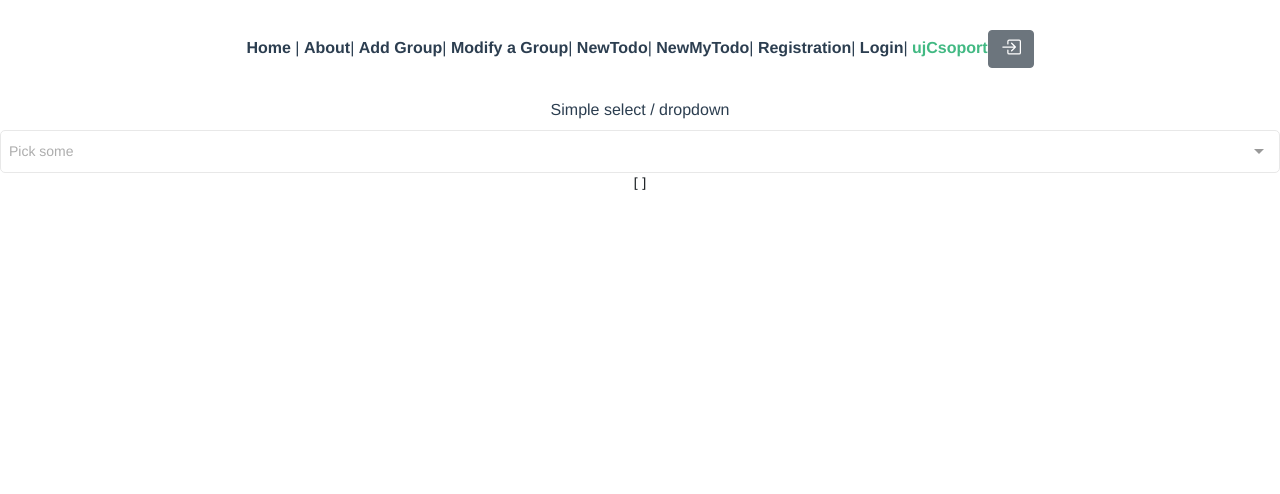
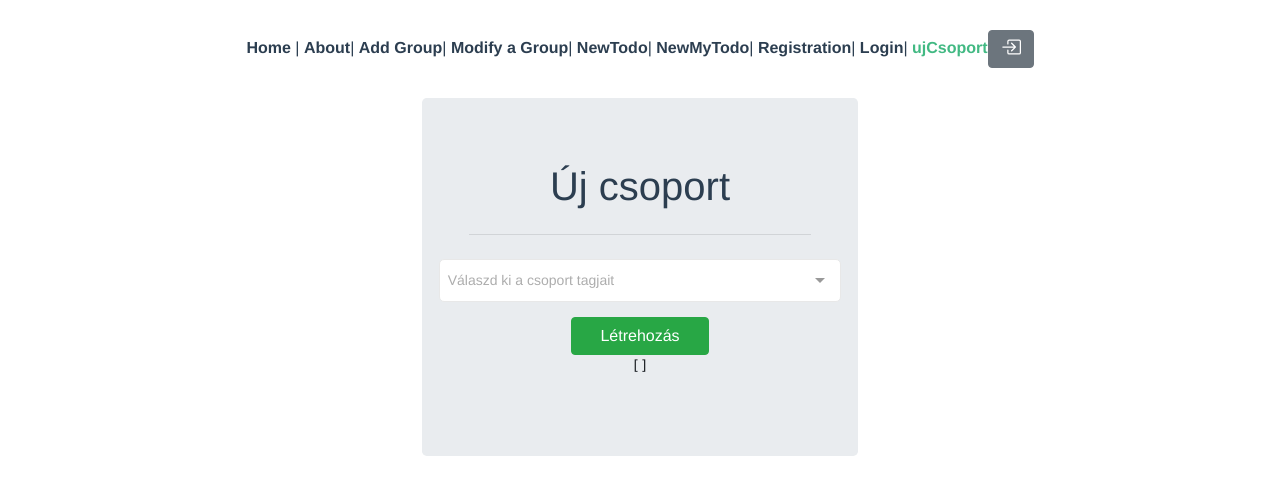
Before and after one commit to Gyapi2499/Anya-Elmentem, a Vue app in the folder frontend/anya-elmentem/: page /ujCsoport in a window 1280 px wide. Shown: the top 494 px of the page. Built offline with nearby package versions, Linux system fonts and the light colour scheme; no server answers; the HTML template or start-up script is replaced by a standard one; what vue-datetime, vue-loading-overlay would draw is missing.

Commit message:
Új csoport moderált kezdetei
Létrejön egy új csoport de backenden ez még nem működik jól a bejelentkezett user csoportjaihoz az újonnan létrehozott csoport még nem adódik hozzá

```diff
--- a/frontend/anya-elmentem/src/api/group-api.js
+++ b/frontend/anya-elmentem/src/api/group-api.js
@@ -10,7 +10,7 @@ export default {
         'Access-Control-Allow-Origin': '*'
       }
     }
-    return axios.post('http://localhost:8080/group/newGroup', groupRequest.memberList, Http)
+    return axios.post('http://localhost:8080/group/newGroup', { users: groupRequest.memberList }, Http)
   },
 
   addMember (memberRequest) {
--- a/frontend/anya-elmentem/src/views/addGroup/vuex/actions.js
+++ b/frontend/anya-elmentem/src/views/addGroup/vuex/actions.js
@@ -3,6 +3,15 @@ import router from '../../../router/index'
 import apiUser from '../../../api/user-api'
 
 export default {
+  addGroupm: ({ commit }, groupRequest) => {
+    apiGroup.newGroup(groupRequest).then((response) => {
+      console.log('itt van az új group:')
+      console.log(response.data)
+      commit('setSuccessfulNewGroup', true)
+    }).catch((error) => {
+      console.error('Nem sikerült a csoport létrehozás', { error })
+    })
+  },
   addGroup ({ commit }, params) {
     apiGroup.newGroup(params).then(response => {
       router.push({
--- a/frontend/anya-elmentem/src/views/addGroup/vuex/mutations.js
+++ b/frontend/anya-elmentem/src/views/addGroup/vuex/mutations.js
@@ -1,5 +1,8 @@
 export default {
   setUsers (state, userList) {
     state.users = userList
+  },
+  setSuccessfulNewGroup (state, successfulNewGroup) {
+    state.successfulNewGroup = successfulNewGroup
   }
 }
--- a/frontend/anya-elmentem/src/views/addGroup/vuex/state.js
+++ b/frontend/anya-elmentem/src/views/addGroup/vuex/state.js
@@ -1,3 +1,4 @@
 export default {
-  users: []
+  users: [],
+  successfulNewGroup: false
 }
--- a/frontend/anya-elmentem/src/views/addGroupm/addGroupm.vue
+++ b/frontend/anya-elmentem/src/views/addGroupm/addGroupm.vue
@@ -1,11 +1,38 @@
 <template>
-<div>
-  <label class="typo__label">Simple select / dropdown</label>
-  <multiselect v-model="value" :options="options" :multiple="true" :close-on-select="false" :clear-on-select="false" :preserve-search="true" placeholder="Pick some" label="name" track-by="name" :preselect-first="true">
-    <template slot="selection" slot-scope="{ values, search, isOpen }"><span class="multiselect__single" v-if="values.length &amp;&amp; !isOpen">{{ values.length }} options selected</span></template>
-  </multiselect>
-  <pre class="language-json"><code>{{ value  }}</code></pre>
-</div>
+  <div class="addGroup-container">
+    <div class="row justify-content-center">
+      <b-jumbotron class="col-lg-4 col-md-6 col-sm-10">
+
+        <div class="col-12 title">
+          <h1>Új csoport</h1>
+          <hr class="my-4">
+        </div>
+
+        <form class="row justify-content-center">
+          <multiselect
+          v-model="value"
+          :options="options"
+          :multiple="true"
+          :close-on-select="false"
+          :clear-on-select="false"
+          :preserve-search="true"
+          placeholder="Válaszd ki a csoport tagjait"
+          label="name"
+          track-by="name"
+          :preselect-first="true">
+          </multiselect>
+
+          <div class="col-md-5 col-sm-8 ">
+            <b-button variant="success" @click="submitGroup()">Létrehozás</b-button>
+          </div>
+
+        </form>
+
+        <pre class="language-json"><code>{{ value  }}</code></pre>
+
+      </b-jumbotron>
+    </div>
+  </div>
 </template>
 
 <script>
@@ -35,10 +62,15 @@ export default {
     ...mapState('addGroup', ['users'])
   },
   methods: {
-    submit () {
-      this.addGroup({ token: this.token, memberList: this.selected })
-    },
-    ...mapActions('addGroup', ['addGroup', 'getUsers'])
+    ...mapActions('addGroup', ['addGroupm', 'addGroup', 'getUsers']),
+    submitGroup () {
+      var emails = []
+      var i
+      for (i = 0; i < this.value.length; i++) {
+        emails.push(this.value[i].email)
+      }
+      this.addGroupm({ token: this.token, memberList: emails })
+    }
   }
 }
 </script>
@@ -46,4 +78,8 @@ export default {
 <style src="vue-multiselect/dist/vue-multiselect.min.css"></style>
 
 <style scoped>
+.btn{
+  width: 100%;
+  margin-top: 15px;
+}
 </style>
```
